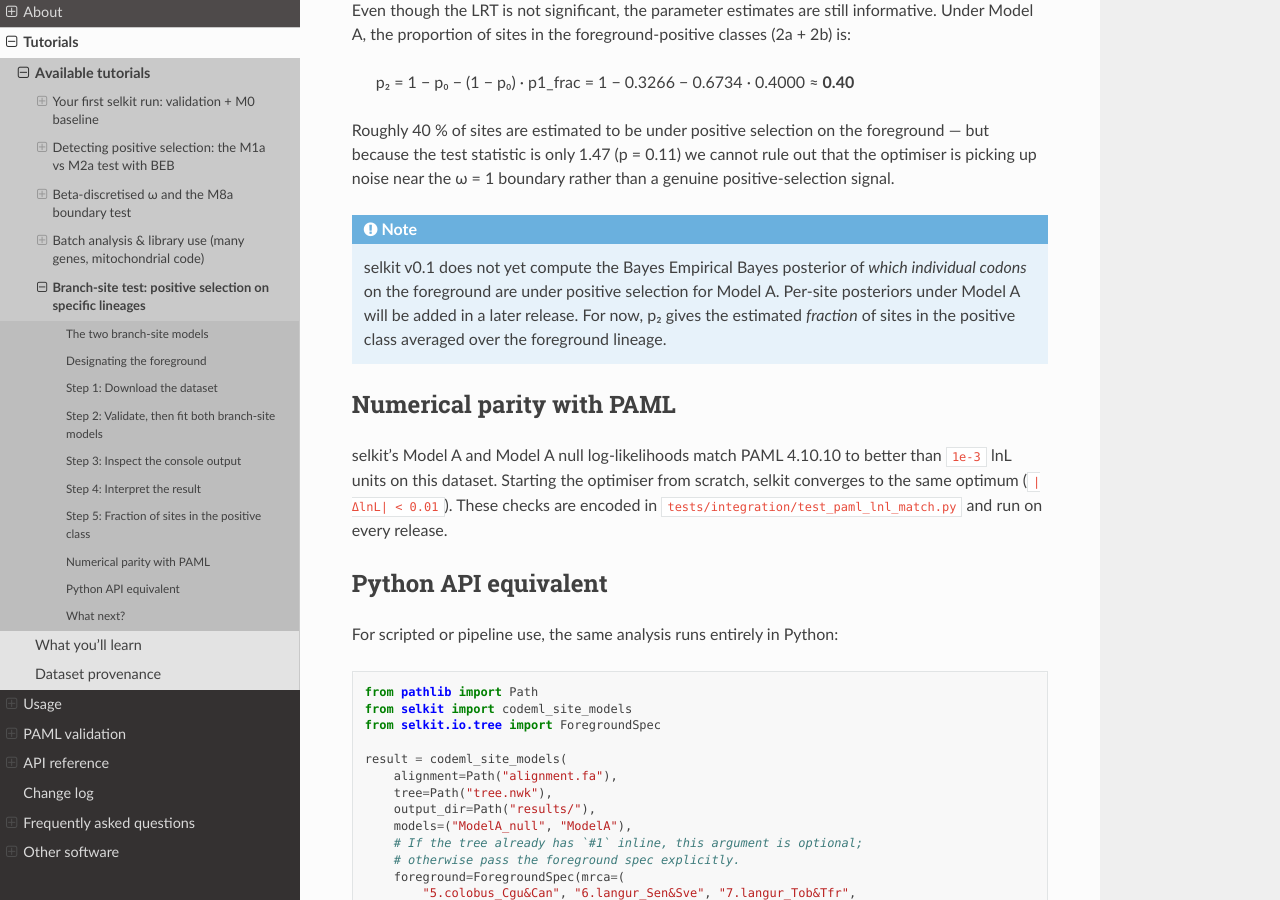
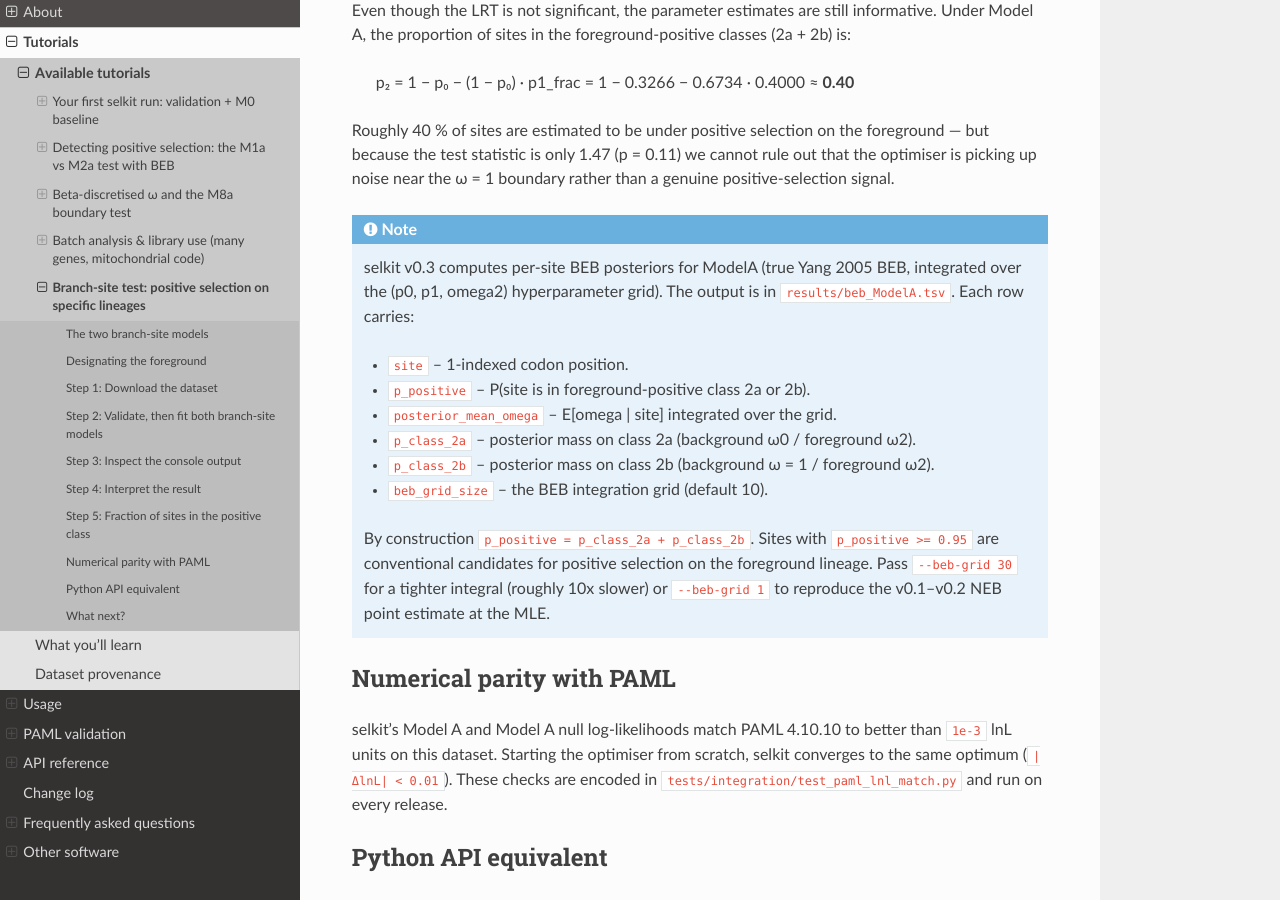
Before and after one commit to JLSteenwyk/selkit, a Sphinx documentation site: the page built from docs/tutorials/05_branch_site_test.rst, in a window 1280 px wide and 900 px high, scrolled down 4036 px. Built offline with Sphinx 7.4.7 and the Read the Docs theme 3.1.0, drawn with Linux system fonts in a browser that asks for light colours.

Commit message:
docs(tutorials): update BEB output schema for 02, 03, 05

```diff
--- a/docs/tutorials/05_branch_site_test.rst
+++ b/docs/tutorials/05_branch_site_test.rst
@@ -214,11 +214,22 @@ than a genuine positive-selection signal.
 
 .. note::
 
-   selkit v0.1 does not yet compute the Bayes Empirical Bayes posterior of
-   *which individual codons* on the foreground are under positive selection for
-   Model A. Per-site posteriors under Model A will be added in a later release.
-   For now, p₂ gives the estimated *fraction* of sites in the positive class
-   averaged over the foreground lineage.
+   selkit v0.3 computes per-site BEB posteriors for ModelA (true Yang 2005
+   BEB, integrated over the (p0, p1, omega2) hyperparameter grid). The output
+   is in ``results/beb_ModelA.tsv``. Each row carries:
+
+   - ``site`` -- 1-indexed codon position.
+   - ``p_positive`` -- P(site is in foreground-positive class 2a or 2b).
+   - ``posterior_mean_omega`` -- E[omega | site] integrated over the grid.
+   - ``p_class_2a`` -- posterior mass on class 2a (background ω0 / foreground ω2).
+   - ``p_class_2b`` -- posterior mass on class 2b (background ω = 1 / foreground ω2).
+   - ``beb_grid_size`` -- the BEB integration grid (default 10).
+
+   By construction ``p_positive = p_class_2a + p_class_2b``. Sites with
+   ``p_positive >= 0.95`` are conventional candidates for positive selection
+   on the foreground lineage. Pass ``--beb-grid 30`` for a tighter integral
+   (roughly 10x slower) or ``--beb-grid 1`` to reproduce the v0.1--v0.2 NEB
+   point estimate at the MLE.
 
 
 Numerical parity with PAML
```
Also changed, not shown: docs/tutorials/02_detecting_positive_selection.rst (+11 -4 lines), docs/tutorials/03_beta_models_boundary_test.rst (+9 -5 lines).
